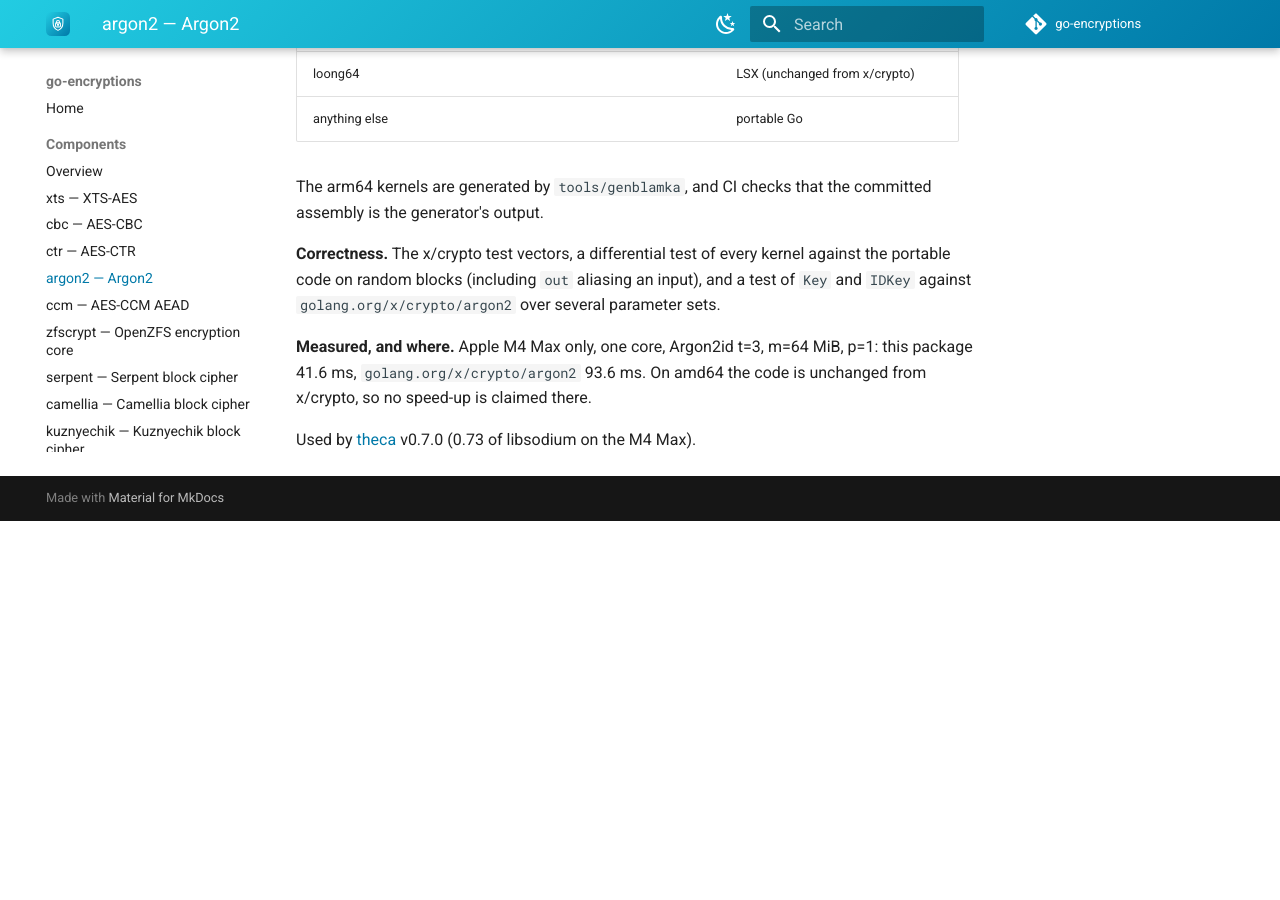
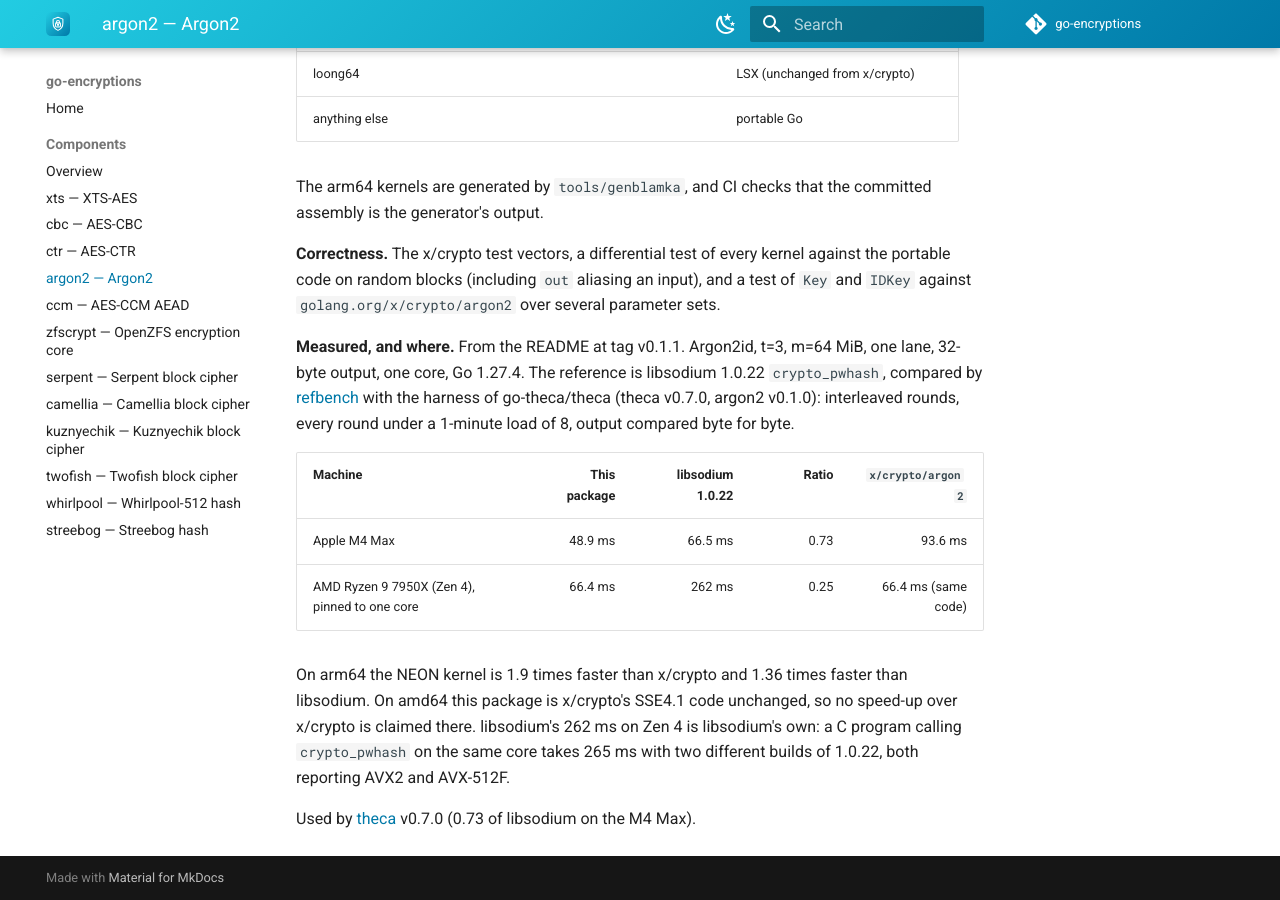
Before and after one commit to go-encryptions/docs, an MkDocs documentation site: the page built from docs/components/argon2.md, in a window 1280 px wide and 900 px high, scrolled down 565 px. Built offline with MkDocs 1.6.1 and Material for MkDocs 9.7.7, drawn with Linux system fonts in a browser that asks for light colours; the version menu is left out; before the commit the page ends 1086 px from its top, so only the background shows below that.

````diff
--- a/docs/components/argon2.md
+++ b/docs/components/argon2.md
@@ -1,6 +1,6 @@
 # argon2 — Argon2 with a NEON kernel
 
-`github.com/go-encryptions/argon2` (v0.1.0)
+`github.com/go-encryptions/argon2` (v0.1.1)
 
 ```go
 import "github.com/go-encryptions/argon2"
@@ -30,9 +30,22 @@ against the portable code on random blocks (including `out` aliasing an input),
 and a test of `Key` and `IDKey` against `golang.org/x/crypto/argon2` over several
 parameter sets.
 
-**Measured, and where.** Apple M4 Max only, one core, Argon2id t=3, m=64 MiB,
-p=1: this package 41.6 ms, `golang.org/x/crypto/argon2` 93.6 ms. On amd64 the code
-is unchanged from x/crypto, so no speed-up is claimed there.
+**Measured, and where.** From the README at tag v0.1.1. Argon2id, t=3, m=64 MiB,
+one lane, 32-byte output, one core, Go 1.27.4. The reference is libsodium 1.0.22
+`crypto_pwhash`, compared by [refbench](https://github.com/go-scikit/refbench)
+with the harness of go-theca/theca (theca v0.7.0, argon2 v0.1.0): interleaved
+rounds, every round under a 1-minute load of 8, output compared byte for byte.
+
+| Machine | This package | libsodium 1.0.22 | Ratio | `x/crypto/argon2` |
+|---|---:|---:|---:|---:|
+| Apple M4 Max | 48.9 ms | 66.5 ms | 0.73 | 93.6 ms |
+| AMD Ryzen 9 7950X (Zen 4), pinned to one core | 66.4 ms | 262 ms | 0.25 | 66.4 ms (same code) |
+
+On arm64 the NEON kernel is 1.9 times faster than x/crypto and 1.36 times faster
+than libsodium. On amd64 this package is x/crypto's SSE4.1 code unchanged, so no
+speed-up over x/crypto is claimed there. libsodium's 262 ms on Zen 4 is
+libsodium's own: a C program calling `crypto_pwhash` on the same core takes 265 ms
+with two different builds of 1.0.22, both reporting AVX2 and AVX-512F.
 
 Used by [theca](https://go-theca.github.io/docs/) v0.7.0 (0.73 of libsodium on
 the M4 Max).
````
Also changed, not shown: docs/components/ctr.md (+16 -4 lines), docs/components/index.md (+2 -2 lines).
